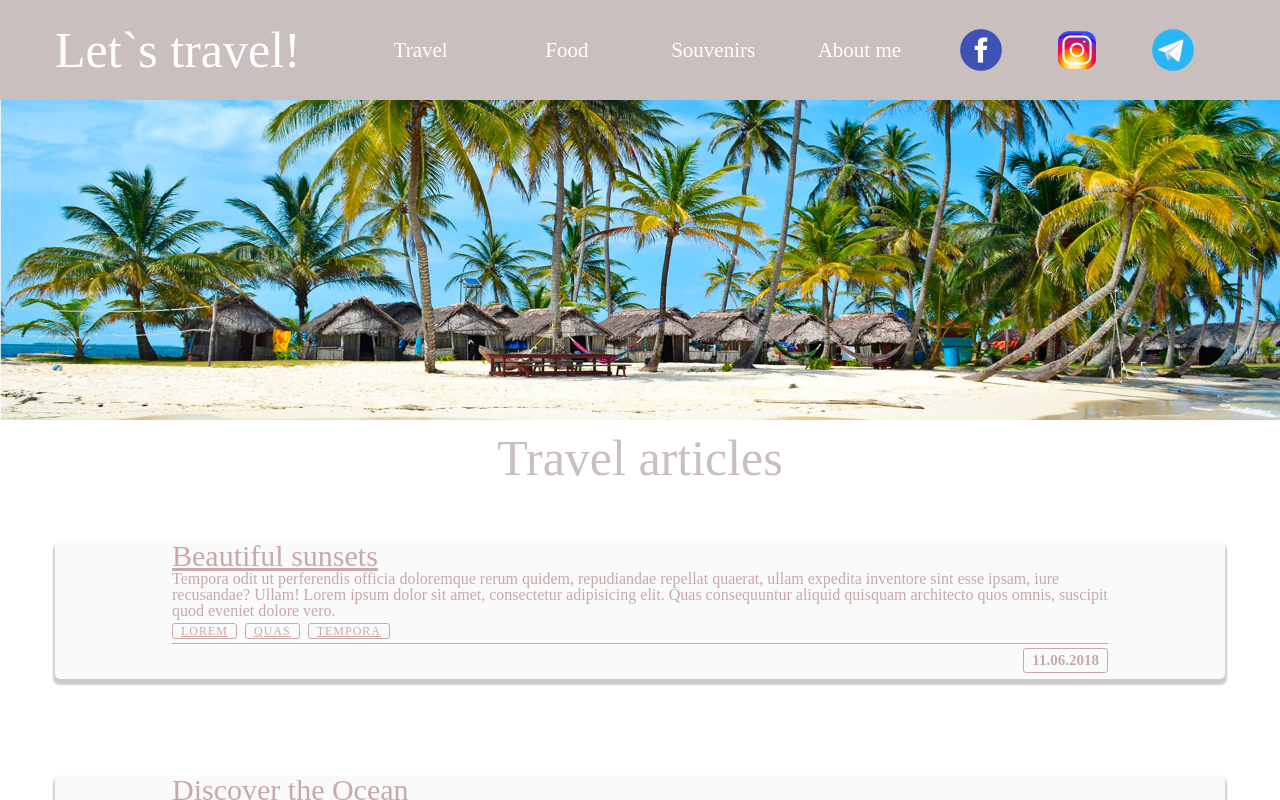
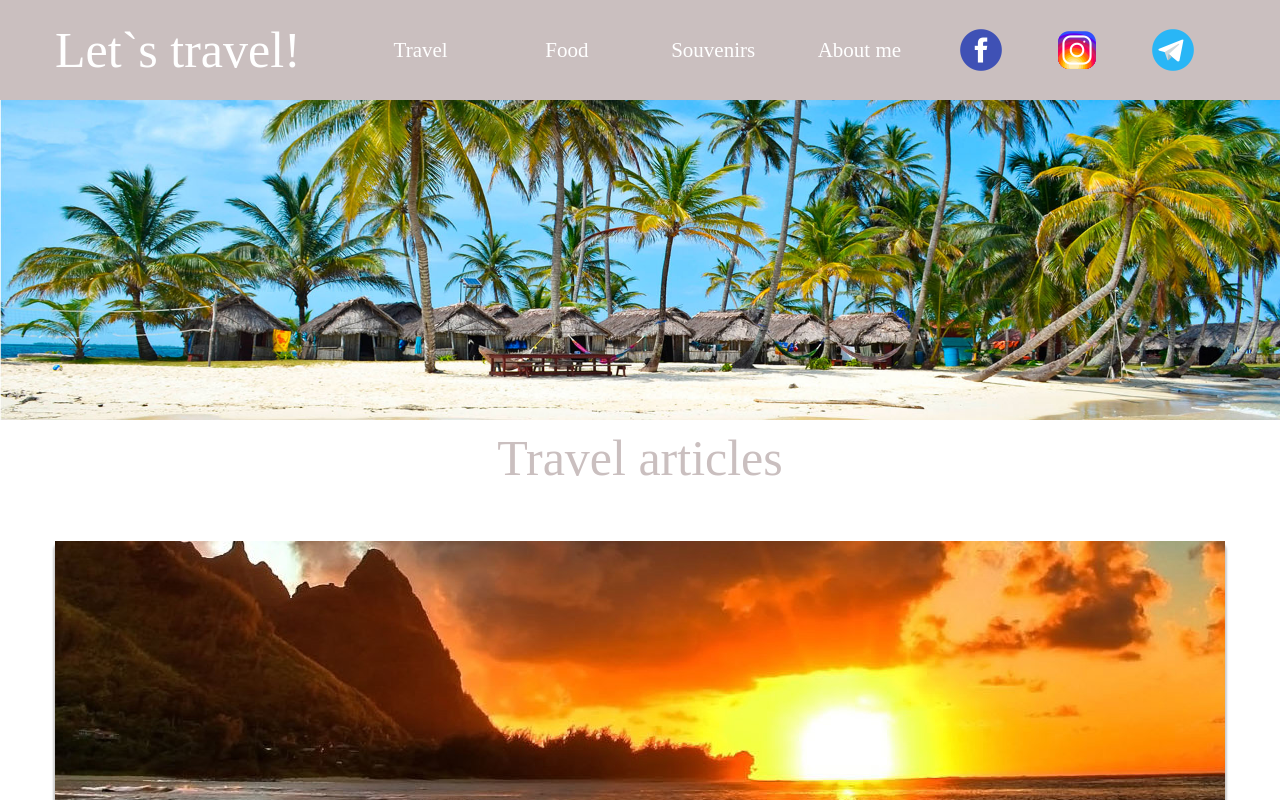
Before and after one commit to mila1985/mila1985.github.io, a React (Create React App) app: page / in a window 1280 px wide. Shown: the top 800 px of the page. Built offline with nearby package versions, Linux system fonts and the light colour scheme.

Commit message:
use method map for build TravelArticleListItem and use key

```diff
--- a/src/App/Main/TravelArticles/TravelArticleListItem.js
+++ b/src/App/Main/TravelArticles/TravelArticleListItem.js
@@ -5,8 +5,8 @@ const TravelArticleListItem = (props) => {
     return (
         <div className="blog-container">
             <div className="blog-header">
-                <div claclassNamess="blog-cover">{props.img}
-                    {/* <img src="images/articles/11.jpg"/> */}
+                <div claclassNamess="blog-cover">
+                    <img src="images/articles/11.jpg"/>
                 </div>
             </div>
 
--- a/src/App/Main/TravelArticles/TravelArticlesList.js
+++ b/src/App/Main/TravelArticles/TravelArticlesList.js
@@ -1,5 +1,6 @@
 import React from 'react'
 import TravelArticleListItem from './TravelArticleListItem'
+import travelArticles from './travelArticles';
 
 const TravelArticlesList = () => {
     return (
@@ -7,35 +8,17 @@ const TravelArticlesList = () => {
             <h1 className="page-title"> Travel articles</h1>
             <div className="container">
 				<div className="row">
-					<div className="col-12">
-                    <TravelArticleListItem
-                    title="Beautiful sunsets"
-                    text="Tempora odit ut perferendis officia doloremque rerum quidem, repudiandae repellat quaerat, ullam expedita
-                    inventore sint esse ipsam, iure recusandae? Ullam!
-                    Lorem ipsum dolor sit amet, consectetur adipisicing elit.
-                    Quas consequuntur aliquid quisquam architecto quos omnis, suscipit quod eveniet dolore vero. "
-                    date="11.06.2018"
-                    />
-                    </div>
-                    <div className="col-12">
-                    <TravelArticleListItem
-                    title="Discover the Ocean"
-                    text="Lorem ipsum dolor sit amet, consectetur adipisicing elit.
-                    Quas consequuntur aliquid quisquam architecto quos omnis, suscipit quod eveniet dolore vero.
-                    Tempora odit ut perferendis officia doloremque rerum quidem, repudiandae repellat quaerat, ullam expedita
-                    inventore sint esse ipsam, iure recusandae? Ullam!"
-                    date="24.01.2018"
-                    />
-                    </div>
-                    <div className="col-12">
-                    <TravelArticleListItem
-                    title="Wonderful Georgia"
-                    text="Quas consequuntur aliquid quisquam architecto quos omnis, suscipit quod eveniet dolore vero.
-                    Tempora odit ut perferendis officia doloremque rerum quidem, repudiandae repellat quaerat, ullam expedita
-                    inventore sint esse ipsam, iure recusandae? Ullam!Lorem ipsum dolor sit amet, consectetur adipisicing elit."
-                    date="17.11.2017"
-                    />
-                    </div>
+                    {
+                        travelArticles.map((travelArticle)=>(
+                            <div className="col-lg-12" key={travelArticle.id}>
+                                <TravelArticleListItem
+                                    title={travelArticle.title}
+                                    text={travelArticle.text}
+                                    date={travelArticle.date}
+                                />
+                            </div>
+                        ))
+                    }
                 </div>
             </div>
         </div>
--- /dev/null
+++ b/src/App/Main/TravelArticles/travelArticles.js
@@ -0,0 +1,23 @@
+const travelArticles = [
+    {
+        id:1,
+        title:"Beautiful sunsets",
+        text:"Tempora odit ut perferendis officia doloremque rerum quidem, repudiandae repellat quaerat, ullam expedita inventore sint esse ipsam, iure recusandae? Ullam! Lorem ipsum dolor sit amet, consectetur adipisicing elit. Quas consequuntur aliquid quisquam architecto quos omnis, suscipit quod eveniet dolore vero.",
+        date:"11.06.2018",
+    },
+    {
+        id:2,
+        title:"Discover the Ocean",
+        text:"Lorem ipsum dolor sit amet, consectetur adipisicing elit. Quas consequuntur aliquid quisquam architecto quos omnis, suscipit quod eveniet dolore vero. Tempora odit ut perferendis officia doloremque rerum quidem, repudiandae repellat quaerat, ullam expedita inventore sint esse ipsam, iure recusandae? Ullam!",
+        date:"24.01.2018",
+    },
+    {
+        id:3,
+        title:"Wonderful Georgia",
+        text:"Quas consequuntur aliquid quisquam architecto quos omnis, suscipit quod eveniet dolore vero. Tempora odit ut perferendis officia doloremque rerum quidem, repudiandae repellat quaerat, ullam expedita inventore sint esse ipsam, iure recusandae? Ullam!Lorem ipsum dolor sit amet, consectetur adipisicing elit.",
+        date:"17.11.2017",
+    },
+
+]
+
+export default travelArticles
```
